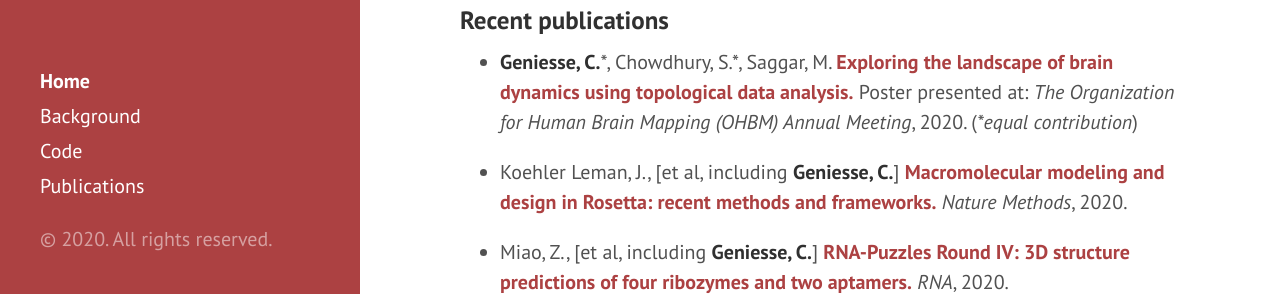
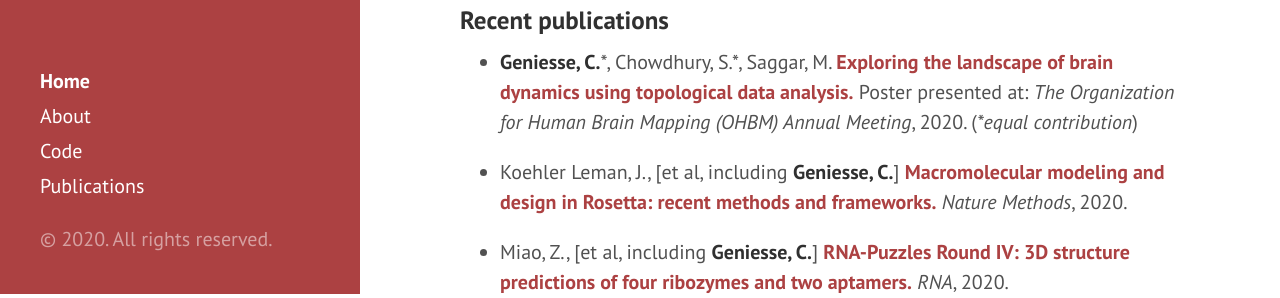
Before and after one commit to calebgeniesse/calebgeniesse.github.io, a Jekyll site: the page built from index.md, in a window 1280 px wide. Shown: the part 606-904 px from the top of the page. Built offline with Jekyll 4.4.1, drawn with Linux system fonts in a browser that asks for light colours.

Commit message:
fix handles

```diff
--- a/background.md
+++ b/background.md
@@ -1,6 +1,6 @@
 ---
 layout: page
-title: Background
+title: About
 ---
 
 <p>
```
Also changed, not shown: index.md (+0 -1 lines).
